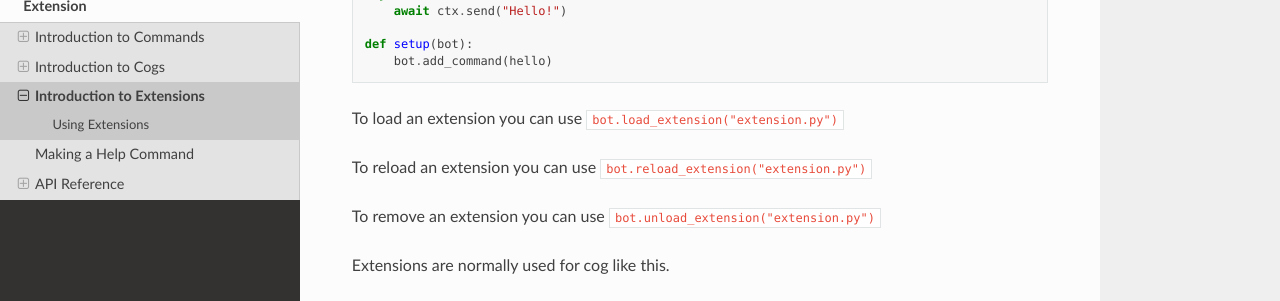
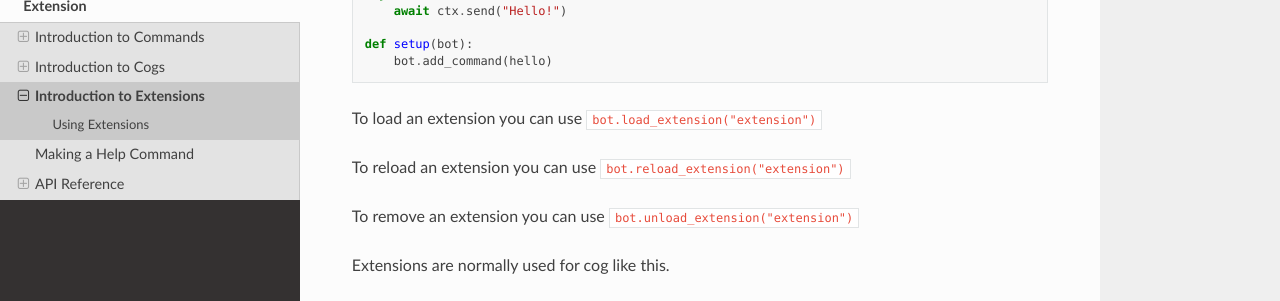
Before and after one commit to ilovetocode2019/telegram.py, a Sphinx documentation site: the page built from docs/ext/commands/extensions.rst, in a window 1280 px wide and 1271 px high. Shown: the part 553-854 px from the top of the window. Built offline with Sphinx 7.4.7 and the Read the Docs theme 2.0.0, drawn with Linux system fonts in a browser that asks for light colours.

```diff
--- a/docs/ext/commands/extensions.rst
+++ b/docs/ext/commands/extensions.rst
@@ -24,11 +24,11 @@ This is a basic extension.
     def setup(bot):
         bot.add_command(hello)
 
-To load an extension you can use ``bot.load_extension("extension.py")``
+To load an extension you can use ``bot.load_extension("extension")``
 
-To reload an extension you can use ``bot.reload_extension("extension.py")``
+To reload an extension you can use ``bot.reload_extension("extension")``
 
-To remove an extension you can use ``bot.unload_extension("extension.py")``
+To remove an extension you can use ``bot.unload_extension("extension")``
 
 Extensions are normally used for cog like this.
 
```
